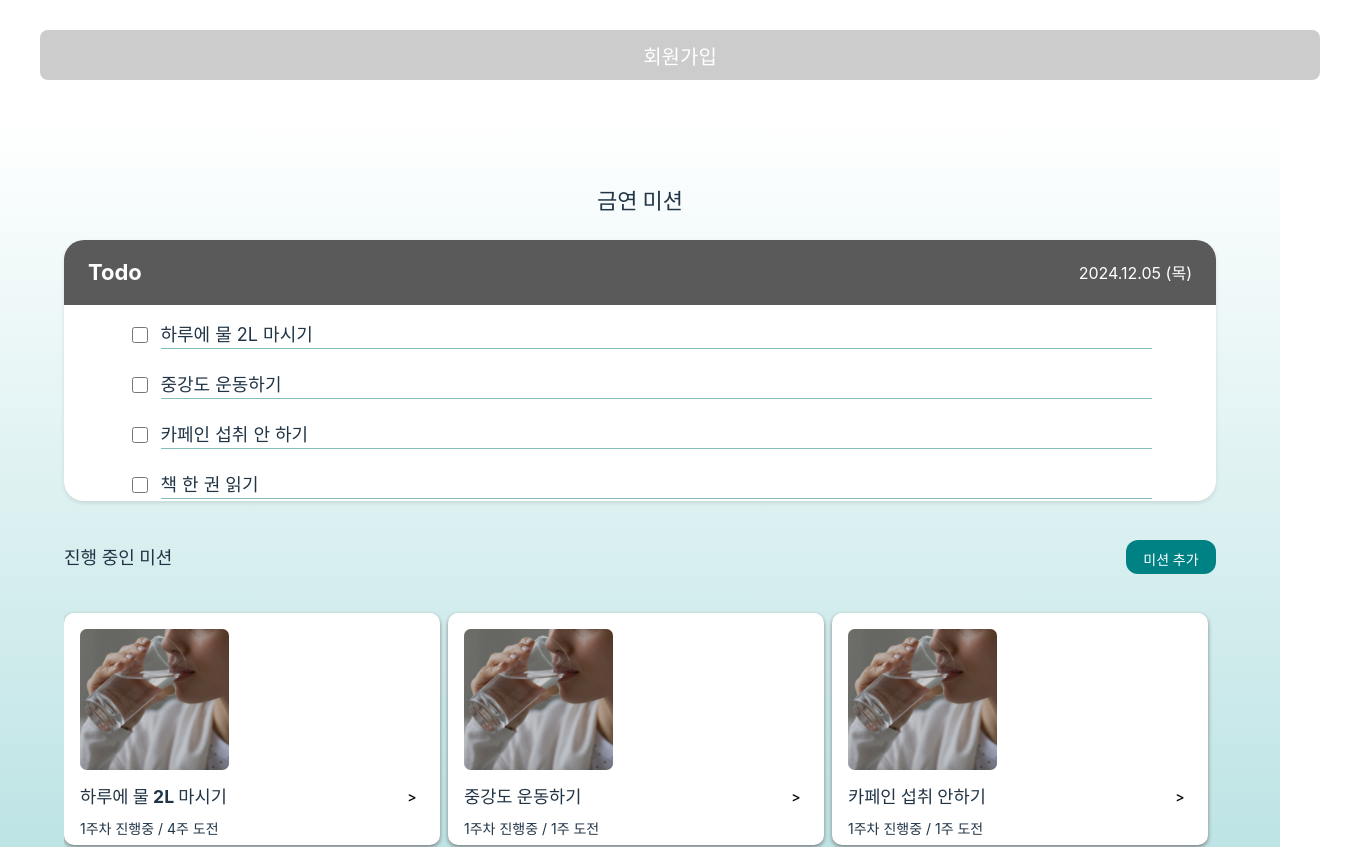
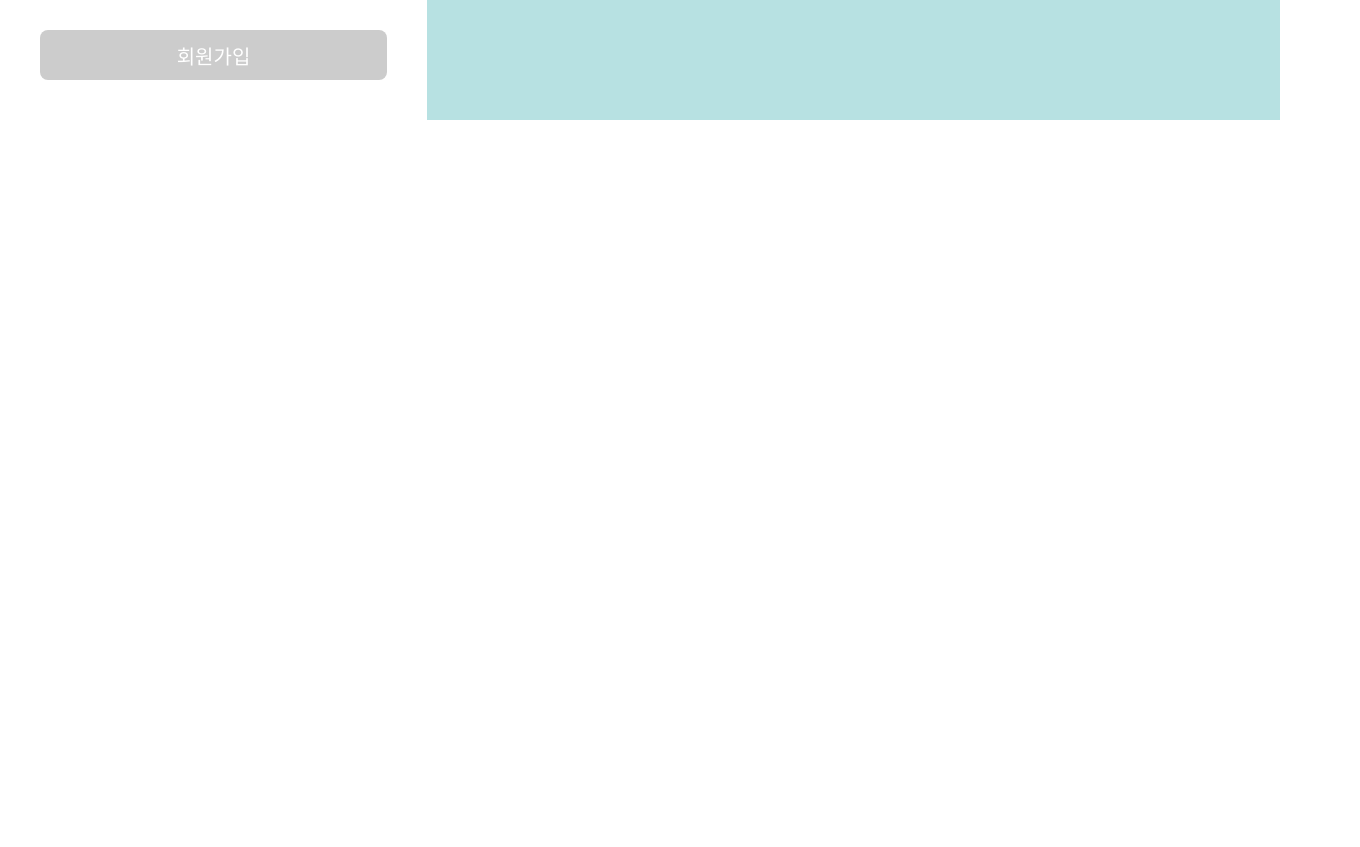
Before and after one commit to Quit-Smoking/QuitSmokingFrontEnd, a React (Vite) app: page /Signup in a window 1280 px wide. Shown: the part 760-1607 px from the top of the page, 1360 px wide, since content can reach past the window. After the commit the page ends 880 px from the top, so only its background shows below. Built offline with nearby package versions, Linux system fonts and the light colour scheme.

Commit message:
modify app.jsx

```diff
--- a/src/App.jsx
+++ b/src/App.jsx
@@ -36,7 +36,7 @@ function App() {
 
         <Route path="/Signup" element={<Signup />} />
       </Routes>
-      <MissionMain />
+      {/* <MissionMain /> */}
 
     </>
   );
--- a/src/pages/Main/Css/startpage.css
+++ b/src/pages/Main/Css/startpage.css
@@ -114,11 +114,11 @@
 
     0%,
     100% {
-        transform: scale(1.1) translateY(4%);
+        transform: scale(1) translateY(4%);
     }
 
     50% {
-        transform: scale(1.1) translateY(-5%);
+        transform: scale(1) translateY(-5%);
 
     }
 }
@@ -127,11 +127,11 @@
 
     0%,
     100% {
-        transform: scale(1.1) translate(-30%, 10%);
+        transform: scale(1) translate(-30%, 10%);
     }
 
     50% {
-        transform: scale(1.1) translate(-30%, -10%);
+        transform: scale(1) translate(-30%, -10%);
 
     }
 }
```
